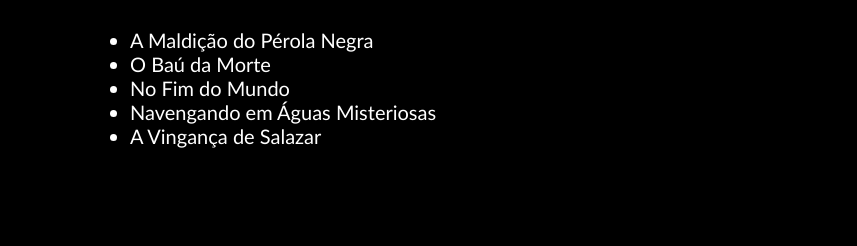
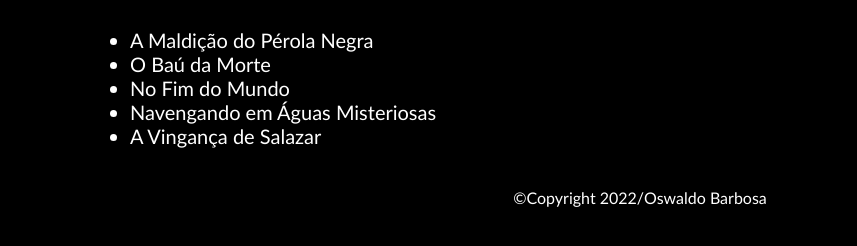
Before and after one commit to OswaldBarbosa/jack-sparrow, a plain HTML site: page index.html in a window 1280 px wide. Shown: the part 752-998 px from the top of the page, without its empty margins (0-857 px from the left). Drawn offline with Linux system fonts and the light colour scheme.

Commit message:
atividade-lima

```diff
--- a/index.html
+++ b/index.html
@@ -37,7 +37,9 @@
 
     </main>
 
-    <footer></footer>
+    <footer>
+        <p>&copy;Copyright 2022/Oswaldo Barbosa</p>
+    </footer>
 
 </body>
 </html>
--- a/style.css
+++ b/style.css
@@ -72,5 +72,10 @@ main{
 footer{
     background-color: black;
     height: 150px;
+    color: white;
+    font-family: 'Gill Sans', 'Gill Sans MT', Calibri, 'Trebuchet MS', sans-serif;
+    padding-top: 40px;
+    display: flex;
+    justify-content: center;
 
 }
```
